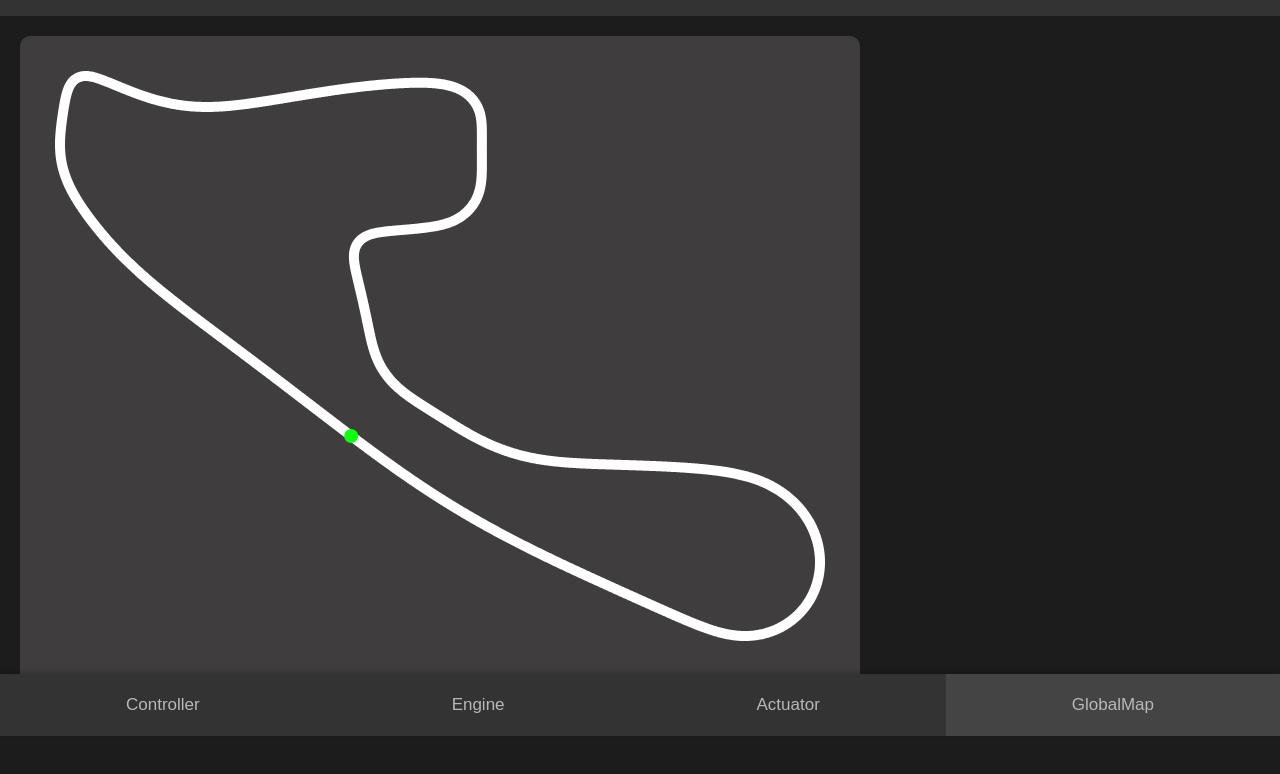
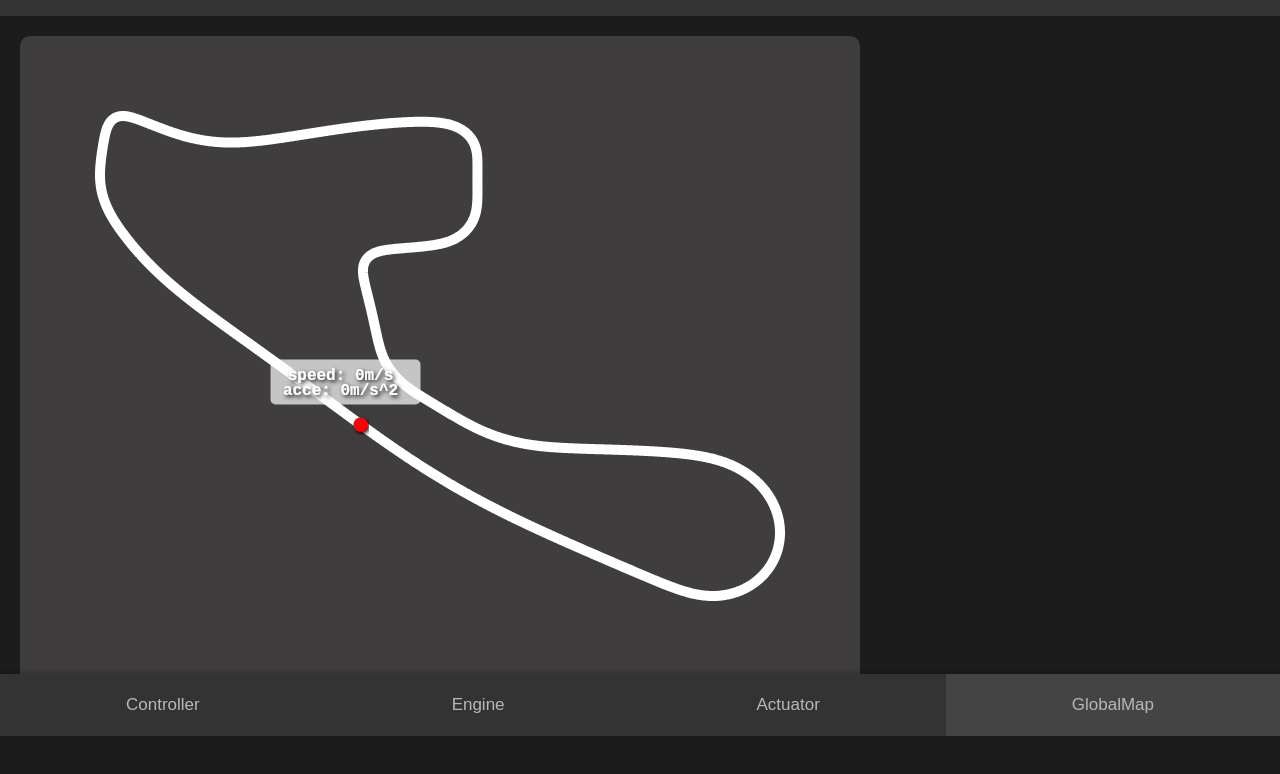
Before and after one commit to BobH233/BobH233.github.io, a plain HTML site: page index.html in a window 1280 px wide. Shown: the part 64-838 px from the top of the page. Drawn offline with nearby package versions, Linux system fonts and the light colour scheme.

Commit message:
change global map

```diff
--- a/index.html
+++ b/index.html
@@ -7,16 +7,21 @@
     <link rel="stylesheet" href="styles.css" />
   </head>
   <body>
-
     <div class="header">
       <h1>FlyEagle Eye</h1>
-      <h3 id="ws_status" style="background-color: orange; margin-left: 20px;">Connecting</h3>
+      <h3 id="ws_status" style="background-color: orange; margin-left: 20px">
+        Connecting
+      </h3>
     </div>
     <div class="modal-overlay" id="modalOverlay">
       <div class="modal" id="settingsModal">
         <h2>Setting</h2>
-        <div>Racecar websocket IP: </div>
-        <input type="text" placeholder="Tailscale IP of racecar" id="serverIp">
+        <div>Racecar websocket IP:</div>
+        <input
+          type="text"
+          placeholder="Tailscale IP of racecar"
+          id="serverIp"
+        />
         <div>
           <button class="save-btn" onclick="saveSettings()">Save</button>
           <button class="close-btn" onclick="hideSetting()">Exit</button>
@@ -27,38 +32,74 @@
       <div class="modal" id="settingsModal">
         <h2>About</h2>
         <h4>Coded by BobH</h4>
-        <h4>Version: 29.03.2024 </h4>
+        <h4>Version: 29.03.2024</h4>
         <div>
           <button class="close-btn" onclick="hideAbout()">OK</button>
         </div>
       </div>
     </div>
     <div class="language-switcher">
-        <!-- <button style="margin-right: 10px;" onclick="switchLanguage('en')">English</button>
+      <!-- <button style="margin-right: 10px;" onclick="switchLanguage('en')">English</button>
         <button style="margin-right: 10px;" onclick="switchLanguage('zh')">中文</button> -->
-        <button style="margin-right: 10px;" onclick="showAbout()">About</button>
-        <button onclick="showSetting()">Setting</button>
+      <button style="margin-right: 10px" onclick="showAbout()">About</button>
+      <button onclick="showSetting()">Setting</button>
     </div>
-    <div class="tabs" style="z-index: 99;">
-      <button id="controller_tab_link" class="tab-link" onclick="openTab(event, 'ControlMonitor')">
+    <div class="tabs" style="z-index: 99">
+      <button
+        id="controller_tab_link"
+        class="tab-link"
+        onclick="openTab(event, 'ControlMonitor')"
+      >
         Controller
       </button>
       <button class="tab-link" onclick="openTab(event, 'Engine')">
         Engine
       </button>
-      <button id="actuator_tab_link" class="tab-link" onclick="openTab(event, 'Actuator')">
+      <button
+        id="actuator_tab_link"
+        class="tab-link"
+        onclick="openTab(event, 'Actuator')"
+      >
         Actuator
       </button>
-      <button id="global_map_link" class="tab-link" onclick="openTab(event, 'Map')">
+      <button
+        id="global_map_link"
+        class="tab-link"
+        onclick="openTab(event, 'Map')"
+      >
         GlobalMap
       </button>
-
     </div>
 
     <div id="Map" class="tab-content control-monitoring">
       <div class="card-container">
         <div class="card">
-          <svg width="800" height="600" id="global_map_svg"></svg>
+          <svg width="800" height="600" id="global_map_svg">
+            <defs>
+              <filter id="shadow" height="130%">
+                <feDropShadow
+                  dx="2"
+                  dy="2"
+                  stdDeviation="2"
+                  flood-color="black"
+                />
+              </filter>
+              <filter
+                id="textShadow"
+                x="-20%"
+                y="-20%"
+                width="140%"
+                height="140%"
+              >
+                <feGaussianBlur in="SourceAlpha" stdDeviation="2" />
+                <feOffset dx="2" dy="2" />
+                <feMerge>
+                  <feMergeNode />
+                  <feMergeNode in="SourceGraphic" />
+                </feMerge>
+              </filter>
+            </defs>
+          </svg>
         </div>
       </div>
     </div>
@@ -66,22 +107,34 @@
     <div id="ControlMonitor" class="tab-content" style="display: none">
       <div class="card-container">
         <div class="card">
-          <div id="leteral_eror_card_content" style="width: 200px;height: 200px;"></div>
+          <div
+            id="leteral_eror_card_content"
+            style="width: 200px; height: 200px"
+          ></div>
         </div>
         <div class="card">
-          <div id="yaw_eror_card_content" style="width: 200px;height: 200px;"></div>
+          <div
+            id="yaw_eror_card_content"
+            style="width: 200px; height: 200px"
+          ></div>
         </div>
         <div class="card">
-          <div id="speed_eror_card_content" style="width: 200px;height: 200px;"></div>
+          <div
+            id="speed_eror_card_content"
+            style="width: 200px; height: 200px"
+          ></div>
         </div>
         <div class="card">
-          <div id="vel_card_content" style="width: 200px;height: 200px;"></div>
+          <div id="vel_card_content" style="width: 200px; height: 200px"></div>
         </div>
         <div class="card">
-          <div id="acc_card_content" style="width: 200px;height: 200px;"></div>
+          <div id="acc_card_content" style="width: 200px; height: 200px"></div>
         </div>
         <div class="card">
-          <div id="ang_rate_card_content" style="width: 200px;height: 200px;"></div>
+          <div
+            id="ang_rate_card_content"
+            style="width: 200px; height: 200px"
+          ></div>
         </div>
         <div class="card">
           <h2>vehicle_position:</h2>
@@ -95,18 +148,22 @@
           <h3 id="orientation_Y" class="vector-show">Y: 0.000</h3>
           <h3 id="orientation_Z" class="vector-show">Z: 0.000</h3>
         </div>
-        <div class="card" style="opacity: 0;"></div>
-        <div class="card" style="opacity: 0;"></div>
+        <div class="card" style="opacity: 0"></div>
+        <div class="card" style="opacity: 0"></div>
       </div>
     </div>
 
     <div id="Actuator" class="tab-content" style="display: none">
       <div class="container" style="height: 100%">
-        <img src="./img/car.png" alt="车辆顶视图">
+        <img src="./img/car.png" alt="车辆顶视图" />
         <div class="wheel-info front-left">
           <p class="wheel-name">front_left:</p>
           <!-- <p id="fl_target_pressure">target_pressure: 40%</p> -->
-          <div id="fl_target_pressure" class="wheel-info-figure" style="width: 100px; height: 100px"></div>
+          <div
+            id="fl_target_pressure"
+            class="wheel-info-figure"
+            style="width: 100px; height: 100px"
+          ></div>
           <p id="fl_speed_rad">speed_rad: 0.5 rad/s</p>
           <p id="fl_speed_m">speed_m: 1 m/s</p>
           <p id="fl_slip_ratio">slip_ratio: 0 %</p>
@@ -114,7 +171,11 @@
         <div class="wheel-info front-right">
           <p class="wheel-name">front_right:</p>
           <!-- <p id="fr_target_pressure">target_pressure: 40%</p> -->
-          <div id="fr_target_pressure" class="wheel-info-figure" style="width: 100px; height: 100px"></div>
+          <div
+            id="fr_target_pressure"
+            class="wheel-info-figure"
+            style="width: 100px; height: 100px"
+          ></div>
           <p id="fr_speed_rad">speed_rad: 0.5 rad/s</p>
           <p id="fr_speed_m">speed_m: 1 m/s</p>
           <p id="fr_slip_ratio">slip_ratio: 0 %</p>
@@ -122,7 +183,11 @@
         <div class="wheel-info back-left">
           <p class="wheel-name">rear_left:</p>
           <!-- <p id="rl_target_pressure">target_pressure: 40%</p> -->
-          <div id="rl_target_pressure" class="wheel-info-figure" style="width: 100px; height: 100px"></div>
+          <div
+            id="rl_target_pressure"
+            class="wheel-info-figure"
+            style="width: 100px; height: 100px"
+          ></div>
           <p id="rl_speed_rad">speed_rad: 0.5 rad/s</p>
           <p id="rl_speed_m">speed_m: 1 m/s</p>
           <p id="rl_slip_ratio">slip_ratio: 0 %</p>
@@ -131,26 +196,29 @@
         <div class="wheel-info back-right">
           <p class="wheel-name">rear_right:</p>
           <!-- <p id="rr_target_pressure">target_pressure: 40%</p> -->
-          <div id="rr_target_pressure" class="wheel-info-figure" style="width: 100px; height: 100px"></div>
+          <div
+            id="rr_target_pressure"
+            class="wheel-info-figure"
+            style="width: 100px; height: 100px"
+          ></div>
           <p id="rr_speed_rad">speed_rad: 0.5 rad/s</p>
           <p id="rr_speed_m">speed_m: 1 m/s</p>
           <p id="rr_slip_ratio">slip_ratio: 0 %</p>
         </div>
-
 
         <div class="wheel-info steer-throttle">
           <p class="wheel-name" style="color: rgb(245, 255, 52)">target:</p>
           <p id="target_throttle">target_throttle: 19%</p>
           <p id="target_gear">target_gear: 1</p>
           <p id="target_psa">target_psa: 46</p>
-           <!-- hl_target_psa_control -->
+          <!-- hl_target_psa_control -->
         </div>
         <div class="wheel-info actua-steer-throttle">
-          <p class="wheel-name"  style="color: rgb(255, 63, 249)">actual:</p>
+          <p class="wheel-name" style="color: rgb(255, 63, 249)">actual:</p>
           <p id="actual_throttle">actual_throttle: 19%</p>
           <p id="actual_gear">actual_gear: 1</p>
           <p id="actual_psa">actual_psa: 46</p>
-           <!-- hl_target_psa_control -->
+          <!-- hl_target_psa_control -->
         </div>
       </div>
     </div>
@@ -158,16 +226,26 @@
     <div id="Engine" class="tab-content" style="display: none">
       <div class="card-container">
         <div class="card">
-          <div id="water_temp_content" style="width: 200px;height: 200px;"></div>
+          <div
+            id="water_temp_content"
+            style="width: 200px; height: 200px"
+          ></div>
         </div>
         <div class="card">
-          <div id="oil_temp_content" style="width: 200px;height: 200px;"></div>
+          <div id="oil_temp_content" style="width: 200px; height: 200px"></div>
         </div>
         <div class="card">
-          <div id="engine_speed_content" style="width: 200px;height: 200px;"></div>
+          <div
+            id="engine_speed_content"
+            style="width: 200px; height: 200px"
+          ></div>
         </div>
-        <div class="card" style="opacity: 0;"></div>
-        <div class="card" style="opacity: 0;"></div>
+        <div class="card">
+          <div class="gear_show_big" id="current_gear_show">1</div>
+          <div class="current_gear_title">Current<br />Gear</div>
+        </div>
+        <div class="card" style="opacity: 0"></div>
+        <div class="card" style="opacity: 0"></div>
       </div>
     </div>
     <script src="./justgage-1.2.2/raphael-2.1.4.min.js"></script>
--- a/map_plot.js
+++ b/map_plot.js
@@ -17,9 +17,16 @@ var lineGenerator = d3
 
 // 在SVG容器中绘制曲线
 var svg = d3.select("svg"),
-  margin = { top: 20, right: 20, bottom: 20, left: 20 },
+  margin = { top: 60, right: 60, bottom: 60, left: 60 },
   width = +svg.attr("width") - margin.left - margin.right,
   height = +svg.attr("height") - margin.top - margin.bottom;
+
+function updateSpeedTextPlot(speed, acce) {
+  svg.select("#speedText").text(`${speed.toFixed(2)} m/s`);
+  svg.select("#acceText").text(`${acce.toFixed(2)} m/s^2`);
+}
+
+var offsetX = 30, offsetY = 30;
 
 function updateCarPosition(newPosition) {
   // 计算新位置的x和y坐标
@@ -33,8 +40,27 @@ function updateCarPosition(newPosition) {
     // .duration(500) // 过渡时间为500毫秒
     .attr("cx", newX)
     .attr("cy", newY);
+
+  svg
+    .select("#speedBackground")
+    // .transition() // 使用过渡效果平滑更新位置
+    // .duration(500) // 过渡时间为500毫秒
+    .attr("x", newX - 60 + offsetX)
+    .attr("y", newY - 35 + offsetY);
+
+  svg
+    .select("#speedText")
+    // .transition() // 使用过渡效果平滑更新位置
+    // .duration(500) // 过渡时间为500毫秒
+    .attr("x", newX + 10 + offsetX)
+    .attr("y", newY - 15 + offsetY);
+  svg
+    .select("#acceText")
+    // .transition() // 使用过渡效果平滑更新位置
+    // .duration(500) // 过渡时间为500毫秒
+    .attr("x", newX + 10 + offsetX)
+    .attr("y", newY + offsetY);
 }
-
 
 var trackPoints = [];
 
@@ -69,7 +95,7 @@ d3.json("./track_south.json")
         return yScale(d.y);
       });
     // .curve(d3.curveBasis);
-    console.log(trackPoints);
+    // console.log(trackPoints);
     svg
       .append("g")
       .attr("transform", "translate(" + margin.left + "," + margin.top + ")")
@@ -82,6 +108,39 @@ d3.json("./track_south.json")
 
     // 假设赛车当前位置在轨迹点数组的中间
     var carPosition = trackPoints[0];
+
+    svg
+      .append("rect")
+      .attr("id", "speedBackground")
+      .attr("x", xScale(carPosition.x) - 60 + offsetX) // 以车辆位置为基准进行偏移
+      .attr("y", yScale(carPosition.y) - 35 + offsetY)
+      .attr("width", 150) // 设定宽高
+      .attr("height", 45)
+      .attr("fill", "rgba(255,255,255,0.7)")
+      .attr("rx", 5) // x轴方向圆角半径
+      .attr("ry", 5); // y轴方向圆角半径
+
+    // 添加速度指示的文本
+    svg
+      .append("text")
+      .attr("id", "speedText")
+      .attr("x", xScale(carPosition.x) + 10 + offsetX) // 以车辆位置为基准
+      .attr("y", yScale(carPosition.y) - 15 + offsetY)
+      .attr("text-anchor", "middle") // 文本居中对齐
+      .attr("fill", "white") // 文本颜色
+      .style("font-weight", "bold")
+      .attr("filter", "url(#textShadow)")
+      .text("speed: 0m/s"); // 初始文本内容
+    svg
+      .append("text")
+      .attr("id", "acceText")
+      .attr("x", xScale(carPosition.x) + 10 + offsetX) // 以车辆位置为基准
+      .attr("y", yScale(carPosition.y) + offsetY)
+      .attr("text-anchor", "middle") // 文本居中对齐
+      .attr("fill", "white") // 文本颜色
+      .style("font-weight", "bold")
+      .attr("filter", "url(#textShadow)")
+      .text("acce: 0m/s^2"); // 初始文本内容
     svg
       .append("g")
       .attr("transform", "translate(" + margin.left + "," + margin.top + ")")
@@ -90,7 +149,8 @@ d3.json("./track_south.json")
       .attr("cx", xScale(carPosition.x))
       .attr("cy", yScale(carPosition.y))
       .attr("r", 7)
-      .attr("fill", "#0cff0c");
+      .attr("fill", "red")
+      .attr("filter", "url(#shadow)");
   })
   .catch(function (error) {
     console.log("Error loading the file: ", error);
--- a/script.js
+++ b/script.js
@@ -55,11 +55,13 @@ function handleWSMessage(message_content) {
   }
   if(jObj["ego_state"] != undefined) {
     globalChart.speed_chart.refresh(Math.abs(jObj["ego_state"]["velocity"]["x"]));
+    updateSpeedTextPlot(Math.abs(jObj["ego_state"]["velocity"]["x"]), Math.abs(jObj["ego_state"]["acceleration"]["x"]));
     globalChart.acc_chart.refresh(Math.abs(jObj["ego_state"]["acceleration"]["x"]));
     globalChart.ang_rate_chart.refresh(Math.abs(jObj["ego_state"]["angular_rate"]["z"]))
   }
   if(jObj["ice_status_01"] != undefined) {
     document.getElementById("actual_gear").innerText = `actual_gear: ${jObj["ice_status_01"]["ice_actual_gear"]}`;
+    document.getElementById("current_gear_show").innerText = `${jObj["ice_status_01"]["ice_actual_gear"]}`;
     document.getElementById("actual_throttle").innerText = `actual_throttle: ${jObj["ice_status_01"]["ice_actual_throttle"].toFixed(2)} %`;
   }
   if(jObj["ice_status_02"] != undefined) {
@@ -341,6 +343,7 @@ window.onload = function(){
     titlePosition: "below",
   });
   document.getElementById("global_map_link").click();
+  // document.getElementById("controller_tab_link").click();
 }
 
 function showSetting() {
```
Also changed, not shown: styles.css (+14 -0 lines), 1 other file.
